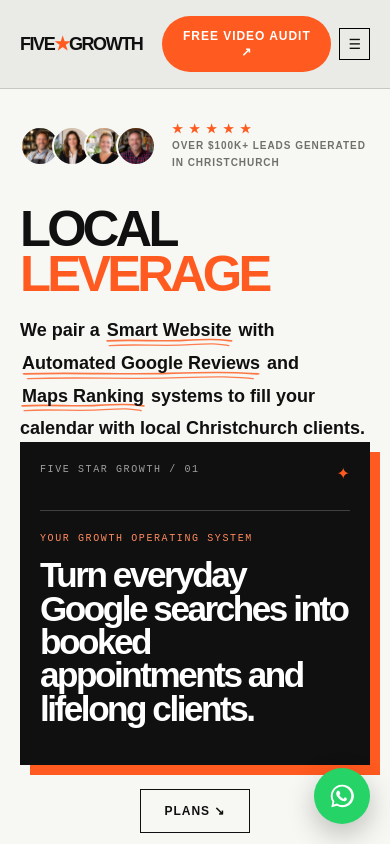
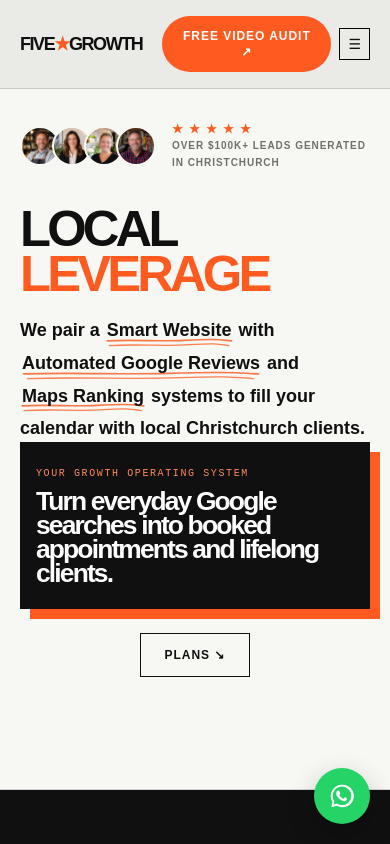
Before and after one commit to KaalBrown/fivestargrowth, a Next.js app: page / in a window 390 px wide. Shown: the top 844 px of the page. Built offline with nearby package versions, Linux system fonts and the light colour scheme.

Commit message:
Tighten mobile hero card spacing

```diff
--- a/app/page.tsx
+++ b/app/page.tsx
@@ -65,9 +65,9 @@ export default function HomePage() {
         </div>
 
         <div className="relative mx-auto mt-0 max-w-4xl pb-4 sm:mt-2 lg:mt-6">
-          <HeroCardMotion className="fsg-hero-card relative w-full max-w-full bg-[#101010] p-5 text-white sm:p-7">
-            <div className="flex items-start justify-between border-b border-white/20 pb-6 sm:pb-12"><span className="fsg-mono text-[10px] uppercase tracking-[.16em] text-white/60">Five Star Growth / 01</span><span className="text-[#ff5a1f]">✦</span></div>
-            <div className="grid gap-6 py-5 sm:grid-cols-[1fr_auto] sm:items-end sm:py-8"><div><p className="fsg-mono text-[10px] uppercase tracking-[.16em] text-[#ff8a5d]">Your growth operating system</p><h2 className="mt-3 max-w-lg break-words text-[clamp(2rem,9vw,3rem)] font-extrabold leading-[.95] tracking-[-.07em]">Turn everyday Google searches into booked appointments and lifelong clients.</h2></div><div className="hidden border-l border-white/20 pl-5 text-sm text-white/70 sm:block"><p>SMART WEBSITE</p><p className="mt-2">REVIEW AUTOMATION</p><p className="mt-2">FIRST CHOICE</p></div></div>
+          <HeroCardMotion className="fsg-hero-card relative w-full max-w-full bg-[#101010] p-4 text-white sm:p-7">
+            <div className="hidden items-start justify-between border-b border-white/20 pb-12 sm:flex"><span className="fsg-mono text-[10px] uppercase tracking-[.16em] text-white/60">Five Star Growth / 01</span><span className="text-[#ff5a1f]">✦</span></div>
+            <div className="grid gap-4 py-2 sm:grid-cols-[1fr_auto] sm:items-end sm:gap-6 sm:py-8"><div><p className="fsg-mono text-[10px] uppercase tracking-[.16em] text-[#ff8a5d]">Your growth operating system</p><h2 className="mt-2 max-w-lg break-words text-[1.65rem] font-extrabold leading-[.91] tracking-[-.07em] sm:mt-3 sm:text-[clamp(2rem,9vw,3rem)] sm:leading-[.95]">Turn everyday Google searches into booked appointments and lifelong clients.</h2></div><div className="hidden border-l border-white/20 pl-5 text-sm text-white/70 sm:block"><p>SMART WEBSITE</p><p className="mt-2">REVIEW AUTOMATION</p><p className="mt-2">FIRST CHOICE</p></div></div>
             <div className="hidden flex-wrap items-center justify-between gap-4 border-t border-white/20 pt-5 md:flex"><span className="text-xs text-white/55">Built to compound, not just look busy.</span><a href="#pricing" className="inline-flex min-h-11 items-center justify-center border border-white/70 px-6 py-3 text-xs font-extrabold uppercase tracking-[.08em] text-white transition hover:bg-white hover:text-[#101010]">Plans ↘</a></div>
           </HeroCardMotion>
           <div className="mt-6 mb-8 text-center md:hidden"><a href="#pricing" className="inline-flex min-h-11 items-center justify-center border border-[#101010] bg-[#f7f7f3] px-6 py-3 text-xs font-extrabold uppercase tracking-[.08em] text-[#101010] transition hover:bg-[#101010] hover:text-white">Plans ↘</a></div>
```
